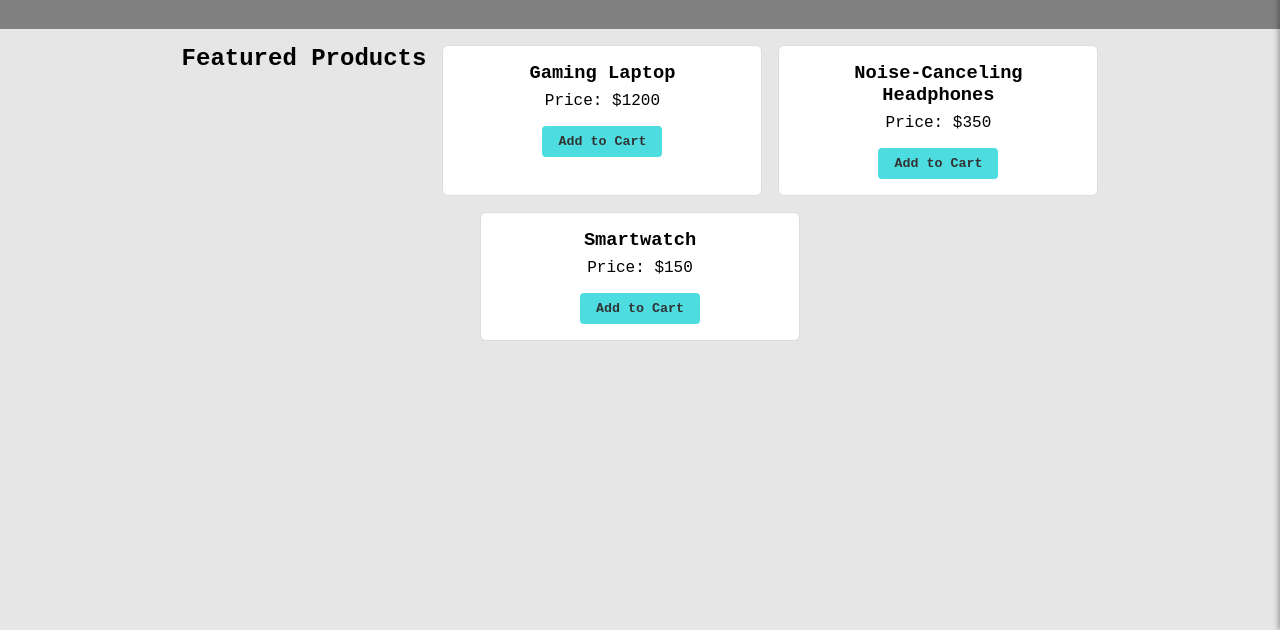
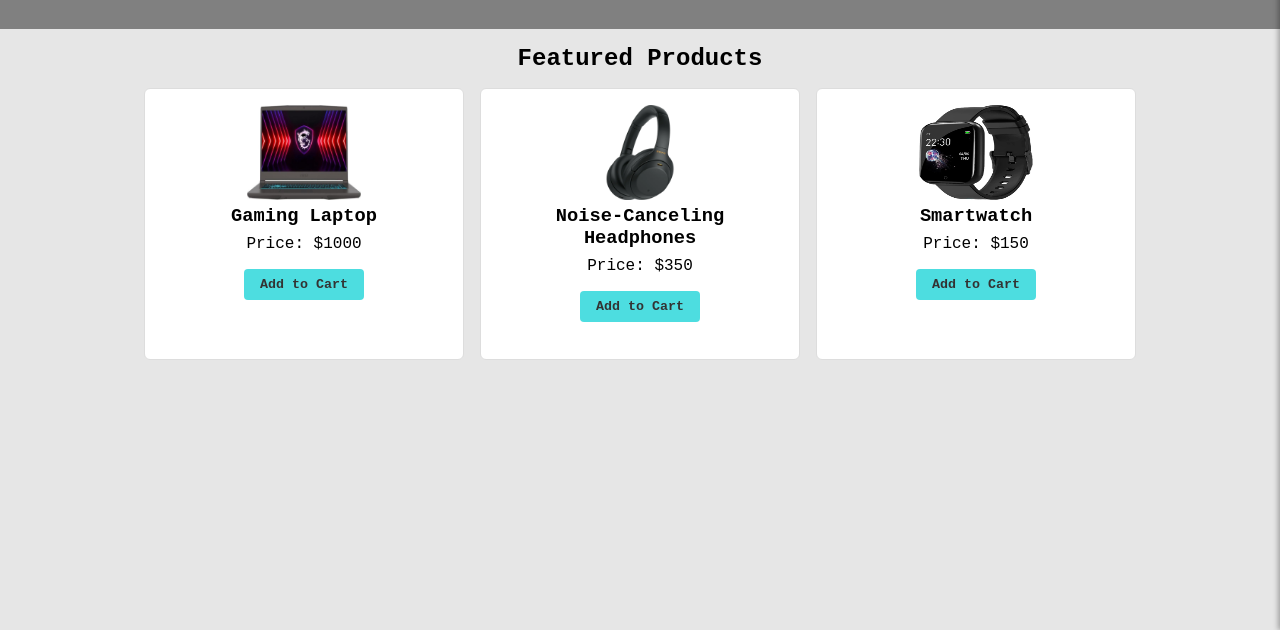
Before and after one commit to brianmesaa/CEN2-ElectroMart, a plain HTML site: page index.html in a window 1280 px wide. Shown: the part 170-800 px from the top of the page. Drawn offline with Linux system fonts and the light colour scheme.

Commit message:
Enchanced the homepage

```diff
--- a/index.html
+++ b/index.html
@@ -1,5 +1,6 @@
 <!DOCTYPE html>
 <html lang="en">
+
 <head>
   <meta charset="UTF-8" />
   <link rel="shortcut icon" href="Pictures/ElectroMart.png" type="image/x-icon" />
@@ -7,6 +8,7 @@
   <title>ElectroMart - Home</title>
   <link rel="stylesheet" href="style.css" />
 </head>
+
 <body class="homepage">
   <!-- NAVBAR -->
   <nav class="navbar">
@@ -56,39 +58,33 @@
 
   <!-- FEATURED PRODUCTS -->
   <div class="products-container">
-    <h2>Featured Products</h2>
+    <h2 class="mainTitle">Featured Products</h2>
 
     <div class="product-card">
+      <img class="tvImg" src="Pictures/gaming-laptop.jpg" alt="">
       <h3>Gaming Laptop</h3>
-      <p>Price: $1200</p>
-      <button
-        class="add-to-cart-btn"
-        data-product-name="Gaming Laptop"
-        data-product-price="1200"
-      >Add to Cart</button>
+      <p>Price: $1000</p>
+      <button class="add-to-cart-btn" data-product-name="MSI Gaming Laptop" data-product-price="1000">Add to
+        Cart</button>
     </div>
 
     <div class="product-card">
+      <img src="Pictures/headphones.jpg" alt="" class="tvImg">
       <h3>Noise-Canceling Headphones</h3>
       <p>Price: $350</p>
-      <button
-        class="add-to-cart-btn"
-        data-product-name="Noise-Canceling Headphones"
-        data-product-price="350"
-      >Add to Cart</button>
+      <button class="add-to-cart-btn" data-product-name="Noise-Canceling Headphones" data-product-price="350">Add to
+        Cart</button>
     </div>
 
     <div class="product-card">
+      <img src="Pictures/smartwatch.jpg" alt="" class="tvImg">
       <h3>Smartwatch</h3>
       <p>Price: $150</p>
-      <button
-        class="add-to-cart-btn"
-        data-product-name="Smartwatch"
-        data-product-price="150"
-      >Add to Cart</button>
+      <button class="add-to-cart-btn" data-product-name="Smartwatch" data-product-price="150">Add to Cart</button>
     </div>
   </div>
 
   <script src="app.js"></script>
 </body>
+
 </html>
```
